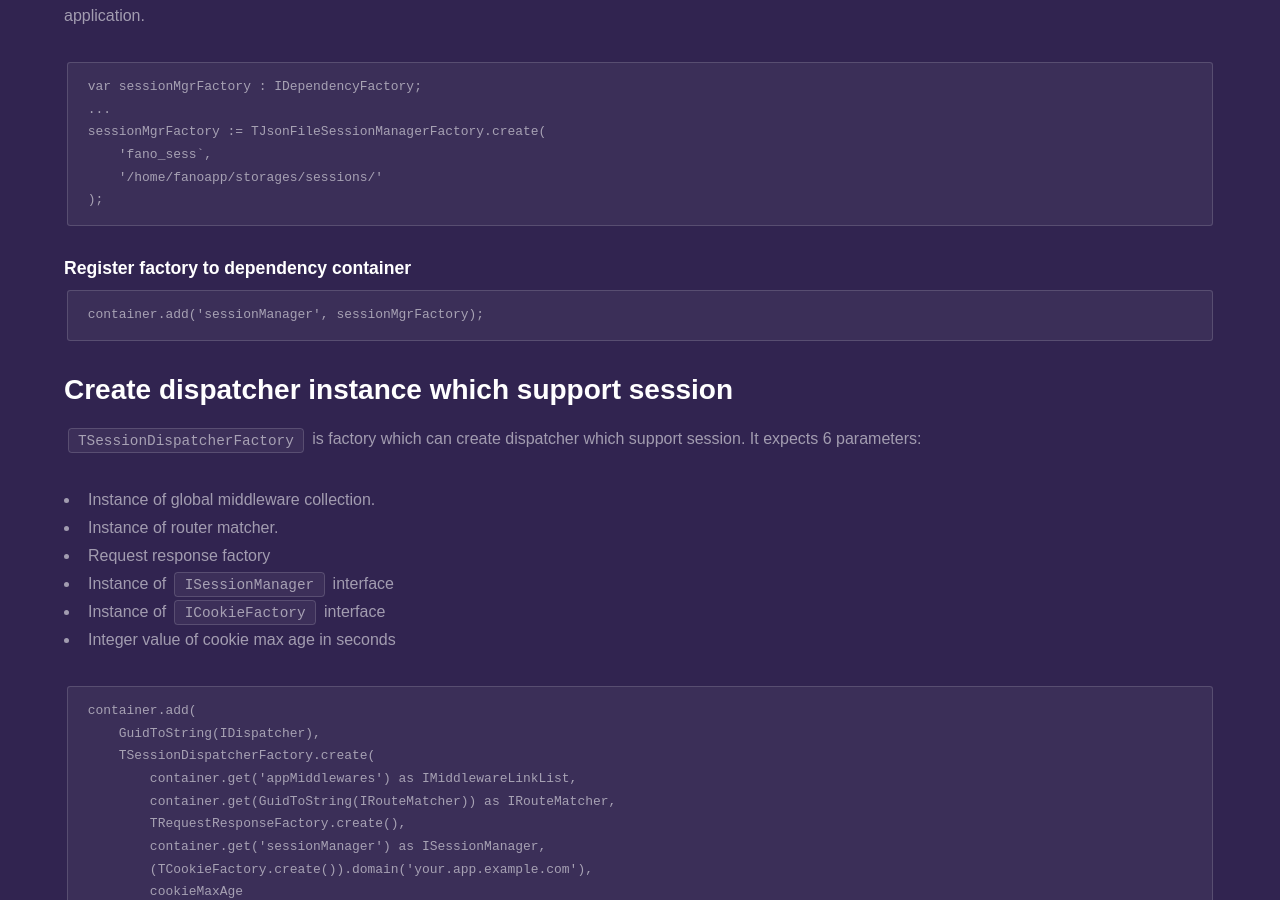
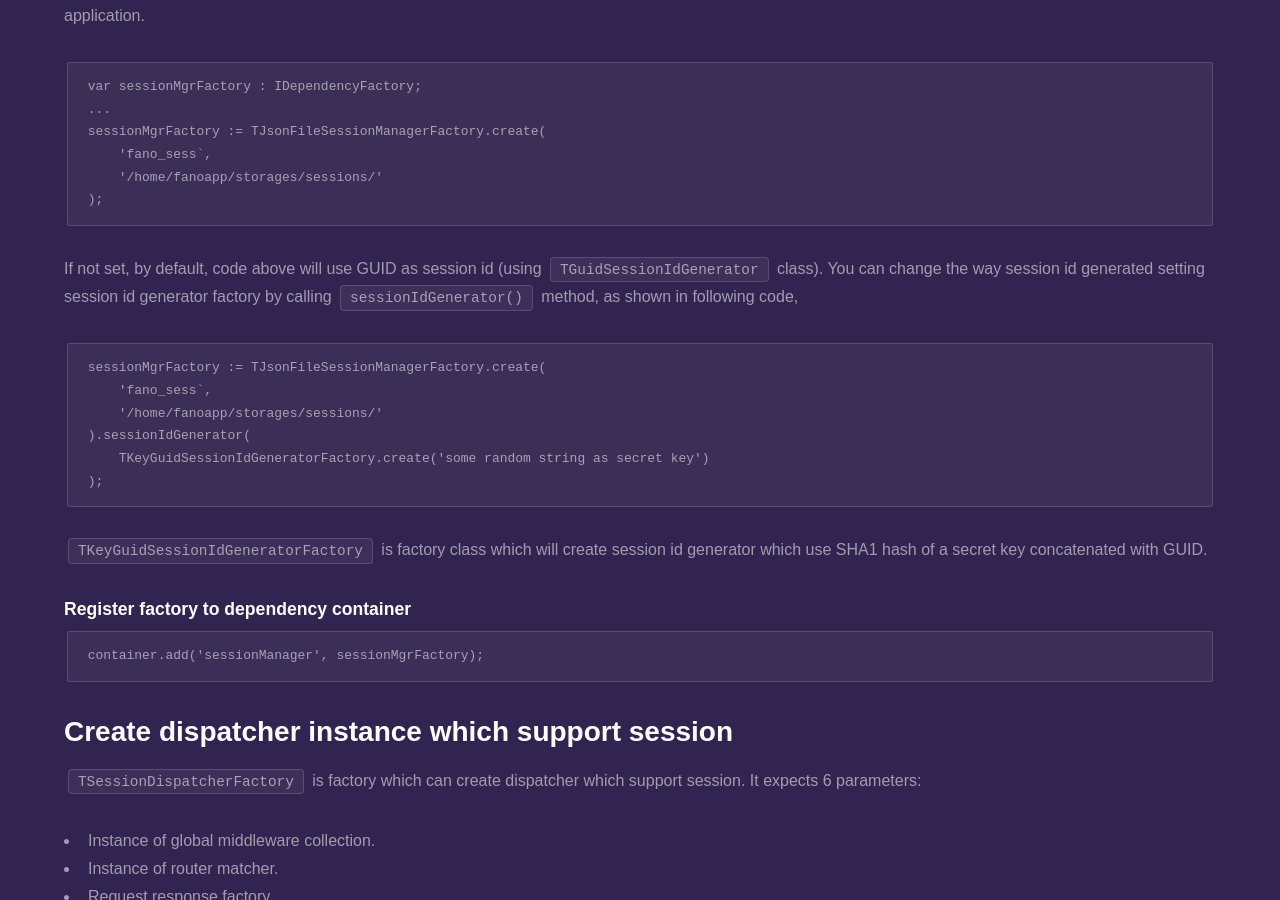
Before and after one commit to fanoframework/fanoframework.github.io, a Jekyll site: the page built from working-with-session/index.md, in a window 1280 px wide and 900 px high, scrolled down 1052 px. Built offline with Jekyll 4.4.1, drawn with Linux system fonts in a browser that asks for light colours; our own code applies the rules of GitHub Pages for plain Markdown files.

Commit message:
add content about session id generator

````diff
--- a/working-with-session/index.md
+++ b/working-with-session/index.md
@@ -40,6 +40,19 @@ sessionMgrFactory := TJsonFileSessionManagerFactory.create(
     '/home/fanoapp/storages/sessions/'
 );
 ```
+
+If not set, by default, code above will use GUID as session id (using `TGuidSessionIdGenerator` class). You can change the way session id generated setting session id generator factory by calling `sessionIdGenerator()` method, as shown in following code,
+
+```
+sessionMgrFactory := TJsonFileSessionManagerFactory.create(
+    'fano_sess`,
+    '/home/fanoapp/storages/sessions/'
+).sessionIdGenerator(
+    TKeyGuidSessionIdGeneratorFactory.create('some random string as secret key')
+);
+```
+
+`TKeyGuidSessionIdGeneratorFactory` is factory class which will create session id generator which use SHA1 hash of a secret key concatenated with GUID.
 
 ### Register factory to dependency container
 
````
